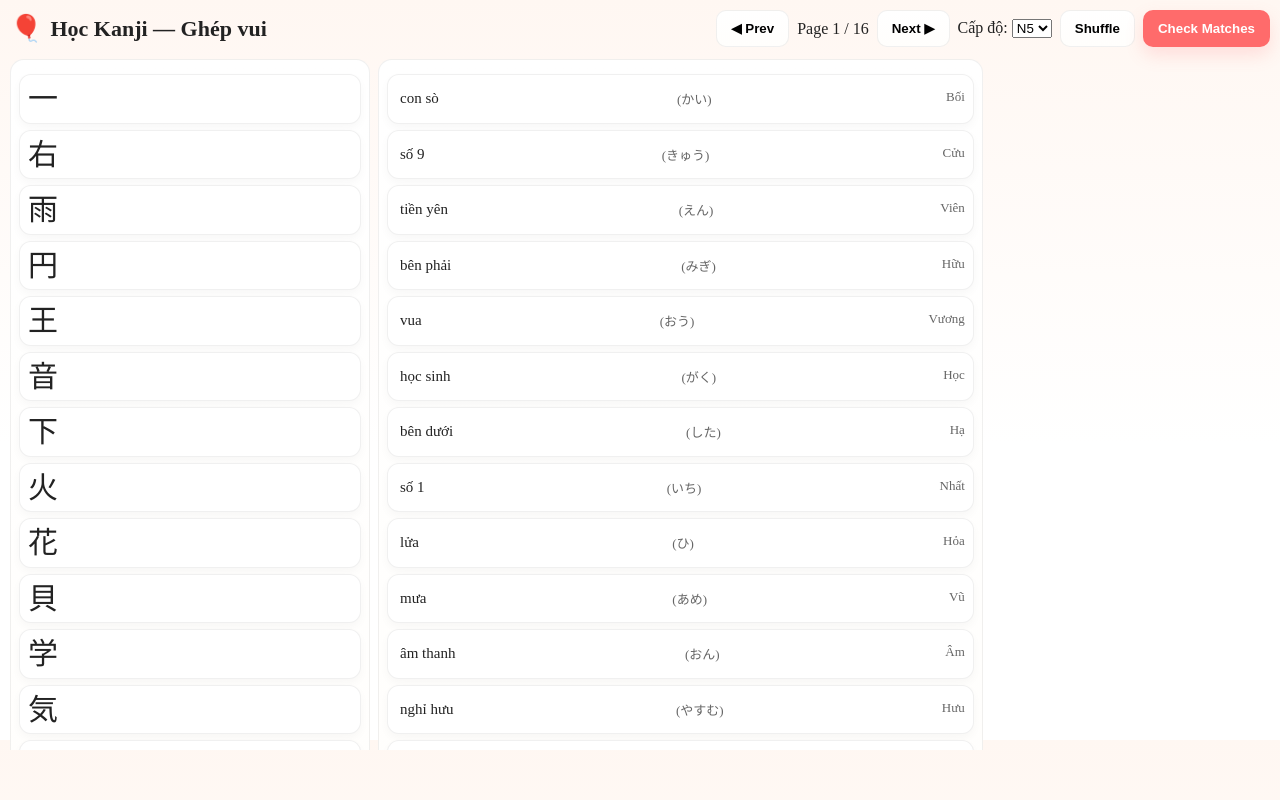
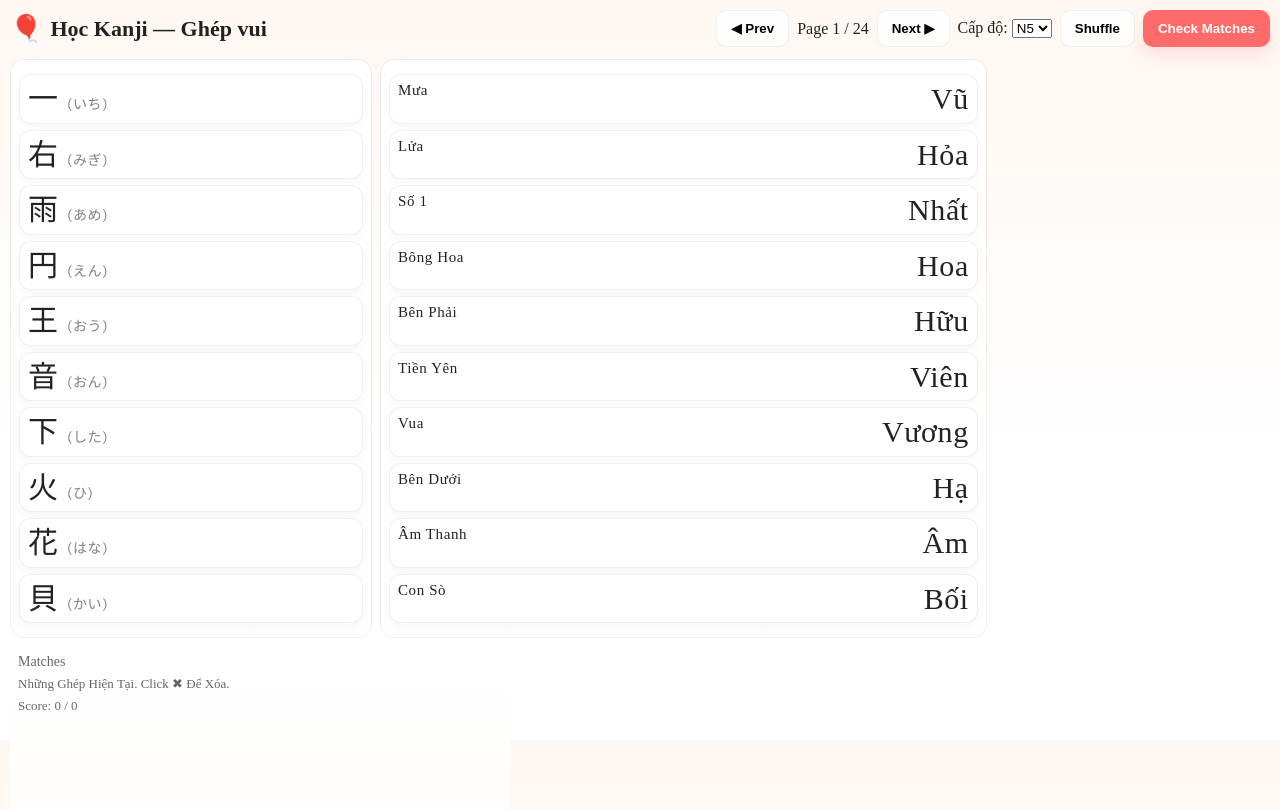
Before and after one commit to ngocdong1892/Kanji-Match, a plain HTML site: page index.htm in a window 1280 px wide. Drawn offline with Linux system fonts and the light colour scheme.

Commit message:
update kanji

```diff
--- a/css/styles.css
+++ b/css/styles.css
@@ -15,7 +15,7 @@ body {
 	display: flex;
 	flex-direction: column;
 	margin: 0;
-	/* min-height: 100vh; */
+	min-height: 100vh;
 }
 
 body {
@@ -71,23 +71,29 @@ main {
 .col {
 	flex: 1;
 	min-width: 220px;
-	min-width: 0;
 	/* allow children to shrink without forcing body scroll */
 }
 
 /* left narrow, middle flexible, right moderate */
 .col-left {
-	flex: 0 0 140px;
+	/* flex: 0 0 140px; */
 	/* fixed width for Kanji column */
+	flex: 1 1 auto;
 	max-width: 360px;
 	min-width: 360px;
+	max-height: calc(100vh - 170px);
+	border: 1px solid rgba(0, 0, 0, 0.06);
+	border-radius: 14px;
 }
 
 .col-middle {
 	flex: 1 1 auto;
 	/* takes remaining space */
 	min-width: 240px;
-	max-width: 700px
+	max-width: 700px;
+	max-height: calc(100vh - 170px);
+	border: 1px solid rgba(0, 0, 0, 0.06);
+	border-radius: 14px;
 }
 
 .col-right {
@@ -97,30 +103,21 @@ main {
 }
 
 .list {
-	border: 1px solid rgba(0, 0, 0, 0.06);
+	/* border: 1px solid rgba(0, 0, 0, 0.06); */
 	padding: 10px;
 	border-radius: 14px;
 	min-height: 300px;
 	background: linear-gradient(180deg, #fff, #fffefc);
 	max-height: calc(100vh - 170px);
-	/* overflow: auto; */
+	overflow: auto;
 	flex: 1 1 auto;
-	min-height: 0;
+	/* min-height: 0; */
 }
 
-#leftList {
-	max-height: 770px !important;
-	/* overflow: auto; */
+.reading-text {
+	font-size: 14px;
+	color: gray;
 }
-
-#matchesPanel {
-	max-height: 770px !important;
-}
-
-#rightList {
-	max-height: 770px !important;
-}
-
 
 /* --- compact mode: adjust layout only, keep item sizes unchanged --- */
 .compact .wrap {
@@ -167,17 +164,33 @@ main {
 }
 
 .meaning-text {
-	font-size: 18px;
-	line-height: 1.3;
-	color: #222;
-	padding: 6px 4px
+	font-size: 20px;
+	display: flex;
+	flex-direction: column;
+	align-items: center;
+	line-height: 1.05;
+	letter-spacing: 0.6px;
+	text-transform: capitalize;
 }
 
 .subtext {
 	font-size: 13px;
 	color: #666;
-	margin-top: 6px
+	margin-top: 6px;
+	text-transform: capitalize;
 }
+
+.subtextvn {
+	font-size: 30px;
+	/* font-weight: 700; */
+	display: flex;
+	flex-direction: column;
+	align-items: center;
+	line-height: 1.05;
+	letter-spacing: 0.6px;
+	text-transform: capitalize;
+}
+
 
 .col .item {
 	align-items: flex-start
--- a/js/app.js
+++ b/js/app.js
@@ -1,5 +1,5 @@
 // Config
-let pageSize = 15;
+let pageSize = 10;
 let data = [];
 let currentPage = 0;
 let leftItems = []; // objects with id
@@ -12,7 +12,7 @@ function $(id){return document.getElementById(id)}
 
 function setCompactMode(){
   try{
-    if(pageSize === 15) document.body.classList.add('compact');
+    if(pageSize === 10) document.body.classList.add('compact');
     else document.body.classList.remove('compact');
   }catch(e){/* ignore if DOM not ready */}
 }
@@ -88,7 +88,7 @@ function renderLists(){
     div.className = 'item kanji';
     div.dataset.id = it._idx;
     div.tabIndex = 0;
-    div.innerHTML = `<div class="kanji-main">${it.kanji}</div>`;
+    div.innerHTML = `<div class="kanji-main">${it.kanji}  <span class="reading-text">(${it.reading})</span></div>`;
     const tooltipParts = [];
     if(it.reading) tooltipParts.push('Đọc: ' + it.reading);
     if(it.vn) tooltipParts.push(it.vn);
@@ -104,8 +104,8 @@ function renderLists(){
     div.dataset.id = it._idx;
     div.tabIndex = 0;
     div.innerHTML = `<div class="meaning-text">${it.meaning || ''}</div>`;
-    if(it.reading) div.innerHTML += `<div class="subtext">(${it.reading})</div>`;
-    if(it.vn) div.innerHTML += `<div class="subtext">${it.vn}</div>`;
+    // if(it.reading) div.innerHTML += `<div class="subtext">(${it.reading})</div>`;
+    if(it.vn) div.innerHTML += `<div class="subtextvn">${it.vn}</div>`;
     if([...pairsMap.values()].includes(it._idx)) div.classList.add('disabled');
     div.addEventListener('click', ()=> onSelectRight(it._idx, div));
     right.appendChild(div);
```
